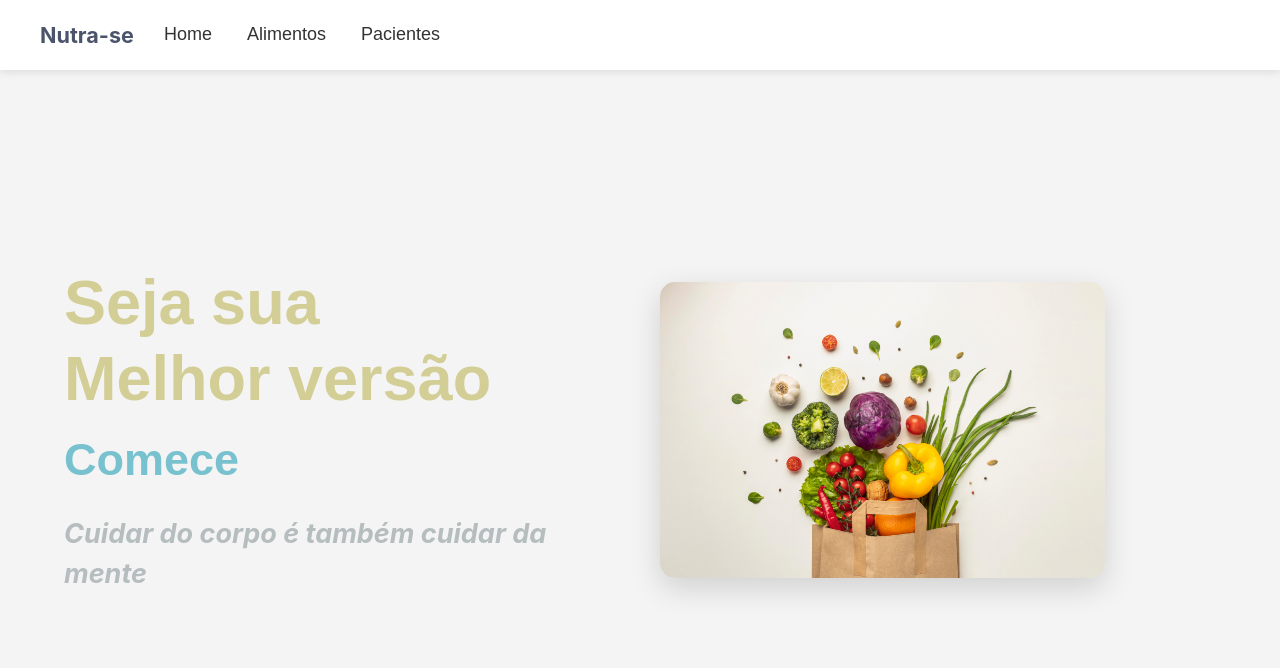
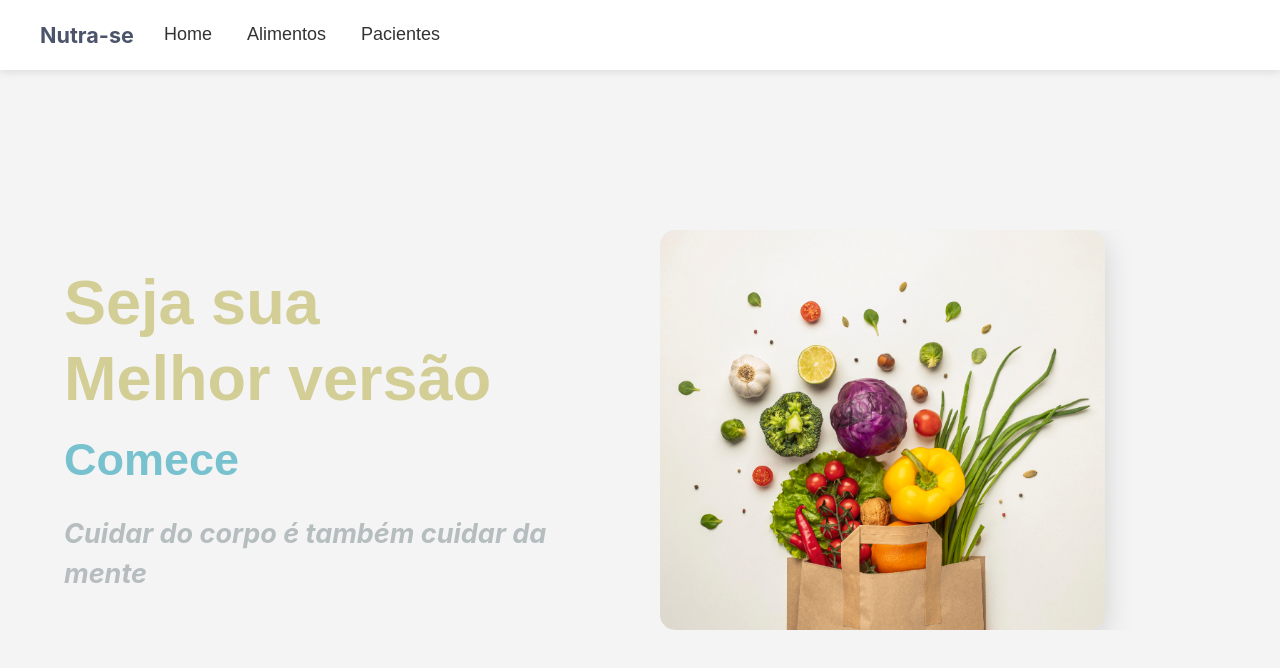
Before and after one commit to queldiniz/nutra-se-evolua, a React (Vite) app in the folder project-nutrition/: page / in a window 1280 px wide. Shown: the top 668 px of the page. Built offline with nearby package versions, Linux system fonts and the light colour scheme.

Commit message:
add-breadcrumb

```diff
--- a/project-nutrition/src/App.jsx
+++ b/project-nutrition/src/App.jsx
@@ -4,12 +4,13 @@ import Home from "./pages/Home";
 import Alimentos from "./pages/Alimentos";
 import Gestao from "./pages/Gestao";
 import DetalhesPaciente from "./pages/DetalhesPaciente";
+import Breadcrumb from "./components/Breadcrumb";
 
 function App() {
   return (
     <BrowserRouter>
       <Header />
-
+      <Breadcrumb />
       <Routes>
         <Route path="/" element={<Home />} />
         <Route path="/alimentos" element={<Alimentos />} />
--- /dev/null
+++ b/project-nutrition/src/components/Breadcrumb.jsx
@@ -0,0 +1,58 @@
+import { Link, useLocation } from "react-router-dom";
+
+function Breadcrumb() {
+  const location = useLocation();
+
+  // Se estiver na Home, não mostra o breadcrumb
+  if (location.pathname === "/") return null;
+
+  // Divide a URL em partes (ex: /paciente/123 vira ["paciente", "123"])
+  const pathnames = location.pathname.split("/").filter((x) => x);
+
+  // Dicionário para "traduzir" as rotas para português bonito
+  const nomesAmigaveis = {
+    alimentos: "Guia Nutricional",
+    gestao: "Lista de Pacientes",
+    paciente: "Detalhes do Paciente",
+  };
+
+  return (
+    <nav className="breadcrumb">
+      <ul className="breadcrumb-list">
+        {/* 1. O primeiro item sempre é a Home */}
+        <li>
+          <Link to="/">Home</Link>
+        </li>
+
+        {/* 2. Loop para criar os outros itens baseado na URL */}
+        {pathnames.map((value, index) => {
+          const last = index === pathnames.length - 1; // Verifica se é o último item
+          const to = `/${pathnames.slice(0, index + 1).join("/")}`; // Reconstrói o link
+
+          // Lógica para não mostrar números (IDs) feios
+          let nomeExibicao = nomesAmigaveis[value] || value;
+
+          // Se for um número (ID do paciente), muda o texto para "Perfil"
+          if (!isNaN(value)) {
+            nomeExibicao = "Perfil";
+          }
+
+          return (
+            <li key={to}>
+              <span className="separator">/</span>
+              {last ? (
+                // Se for o último, é apenas texto (não clicável)
+                <span className="active">{nomeExibicao}</span>
+              ) : (
+                // Se for meio do caminho, é link
+                <Link to={to}>{nomeExibicao}</Link>
+              )}
+            </li>
+          );
+        })}
+      </ul>
+    </nav>
+  );
+}
+
+export default Breadcrumb;
--- a/project-nutrition/src/components/CardNutrition.jsx
+++ b/project-nutrition/src/components/CardNutrition.jsx
@@ -1,8 +1,13 @@
+import ImageSkeleton from "./ImageSkeleton";
 // Recebemos os dados via "props"
 function CardNutrition({ titulo, imagem, recomendacao, fontes, citacao }) {
   return (
     <div className="card">
-      <img src={imagem} alt={titulo} />
+      <ImageSkeleton
+        src={imagem}
+        alt={titulo}
+        className="card-img-wrapper" // Classe para controlar o tamanho
+      />
       <div className="card-content">
         <h2>{titulo}</h2>
         <article>
--- /dev/null
+++ b/project-nutrition/src/components/ImageSkeleton.jsx
@@ -0,0 +1,46 @@
+import React, { useState } from "react";
+
+function ImageSkeleton({ src, alt, className }) {
+  const [carregou, setCarregou] = useState(false);
+
+  return (
+    // O wrapper herda a classe (tamanho) que você passar onde for usar
+    <div
+      className={`image-wrapper ${className || ""}`}
+      style={{ position: "relative", overflow: "hidden" }}
+    >
+      {/* 1. O Skeleton (aparece só enquanto não carregou) */}
+      {!carregou && (
+        <div
+          className="skeleton"
+          style={{
+            width: "100%",
+            height: "100%",
+            position: "absolute",
+            top: 0,
+            left: 0,
+          }}
+        ></div>
+      )}
+
+      {/* 2. A Imagem Real */}
+      <img
+        src={src}
+        alt={alt}
+        onLoad={() => setCarregou(true)}
+        style={{
+          width: "100%",
+          height: "100%",
+          objectFit: "cover", // Garante que a imagem não estique
+          opacity: carregou ? 1 : 0, // Transição de invisível para visível
+          transition: "opacity 0.5s ease-in-out", // Efeito suave
+          position: "absolute", // Garante que fique em cima do skeleton
+          top: 0,
+          left: 0,
+        }}
+      />
+    </div>
+  );
+}
+
+export default ImageSkeleton;
--- a/project-nutrition/src/index.css
+++ b/project-nutrition/src/index.css
@@ -648,3 +648,70 @@ footer.rodape p {
   margin-top: auto;
   border-radius: 6px;
 }
+
+/* --- SKELETON DE IMAGENS UNIVERSAL --- */
+.img-home-custom {
+  width: 100%;
+  height: 400px;
+  border-radius: 15px;
+}
+
+/*Ajuste para a imagem dos CARDS (Alimentos) */
+.card-img-wrapper {
+  width: 100%;
+  height: 200px; /* Mesma altura que estava no .card img antes */
+  border-radius: 15px 15px 0 0;
+}
+
+/*wrapper genérico */
+.image-wrapper {
+  display: block;
+  background-color: transparent; /* Fundo cinza caso o skeleton falhe */
+}
+
+/* --- BREADCRUMB --- */
+.breadcrumb {
+  max-width: 1200px;
+  margin: 20px auto 0 auto; /* Centraliza e dá margem */
+  padding: 0 20px;
+  font-family: "Poppins", sans-serif;
+  font-size: 0.9rem;
+}
+
+.breadcrumb-list {
+  display: flex;
+  align-items: center;
+  list-style: none;
+  padding: 0;
+  margin: 0;
+}
+
+.breadcrumb-list li {
+  display: flex;
+  align-items: center;
+  color: #6c757d;
+}
+
+.breadcrumb-list a {
+  color: #4c546c; /* Azul do seu tema */
+  text-decoration: none;
+  font-weight: 500;
+  transition: color 0.2s;
+}
+
+.breadcrumb-list a:hover {
+  color: #2c3e50;
+  text-decoration: underline;
+}
+
+.breadcrumb-list .separator {
+  margin: 0 10px;
+  color: #ccc;
+  font-size: 0.8rem;
+}
+
+.breadcrumb-list .active {
+  color: #999; /* Cinza para a página atual (não clicável) */
+  font-weight: 400;
+  pointer-events: none;
+}
--- a/project-nutrition/src/pages/Home.jsx
+++ b/project-nutrition/src/pages/Home.jsx
@@ -1,3 +1,5 @@
+import ImageSkeleton from "../components/ImageSkeleton";
+
 function Home() {
   return (
     <section className="hero-slider">
@@ -14,9 +16,10 @@ function Home() {
               </h3>
             </div>
             <div className="slide-image">
-              <img
+              <ImageSkeleton
                 src="/img/vista-superior-de-uma-variedade-de-vegetais-em-um-saco-de-papel.jpg"
                 alt="Vegetais saudáveis"
+                className="img-home-custom"
               />
             </div>
           </div>
```
